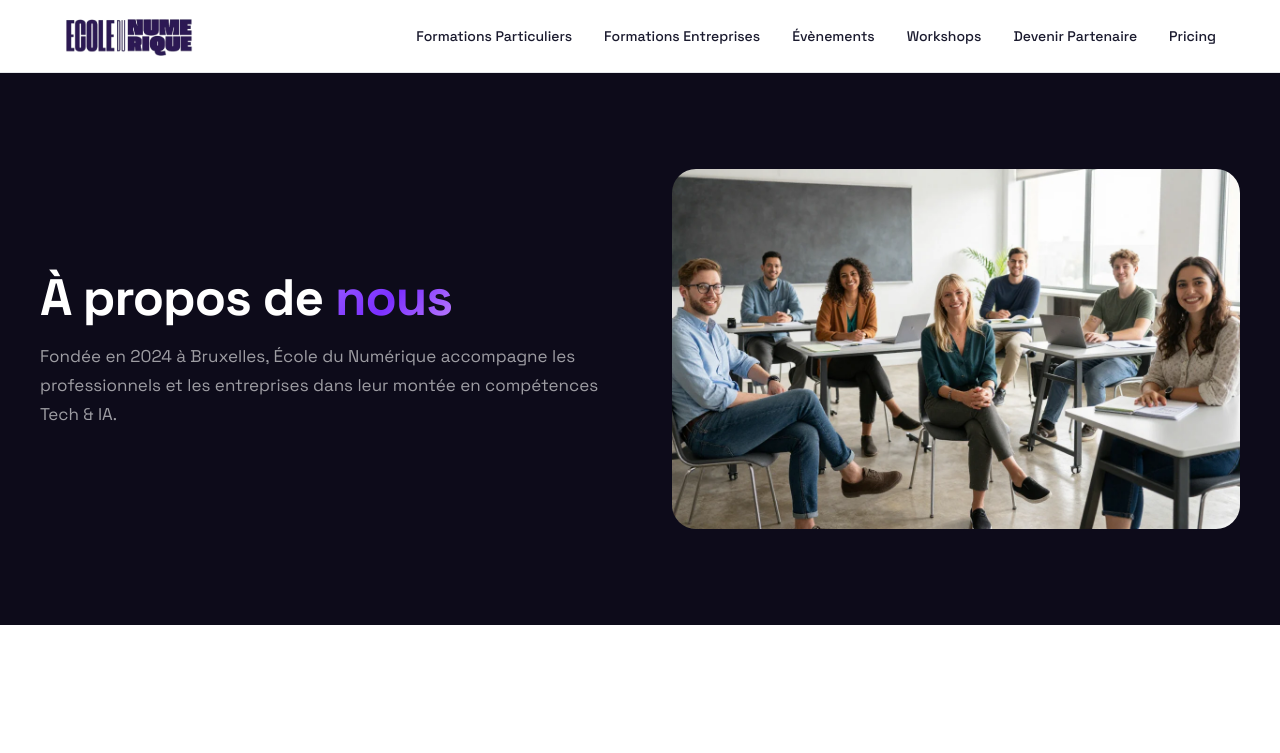
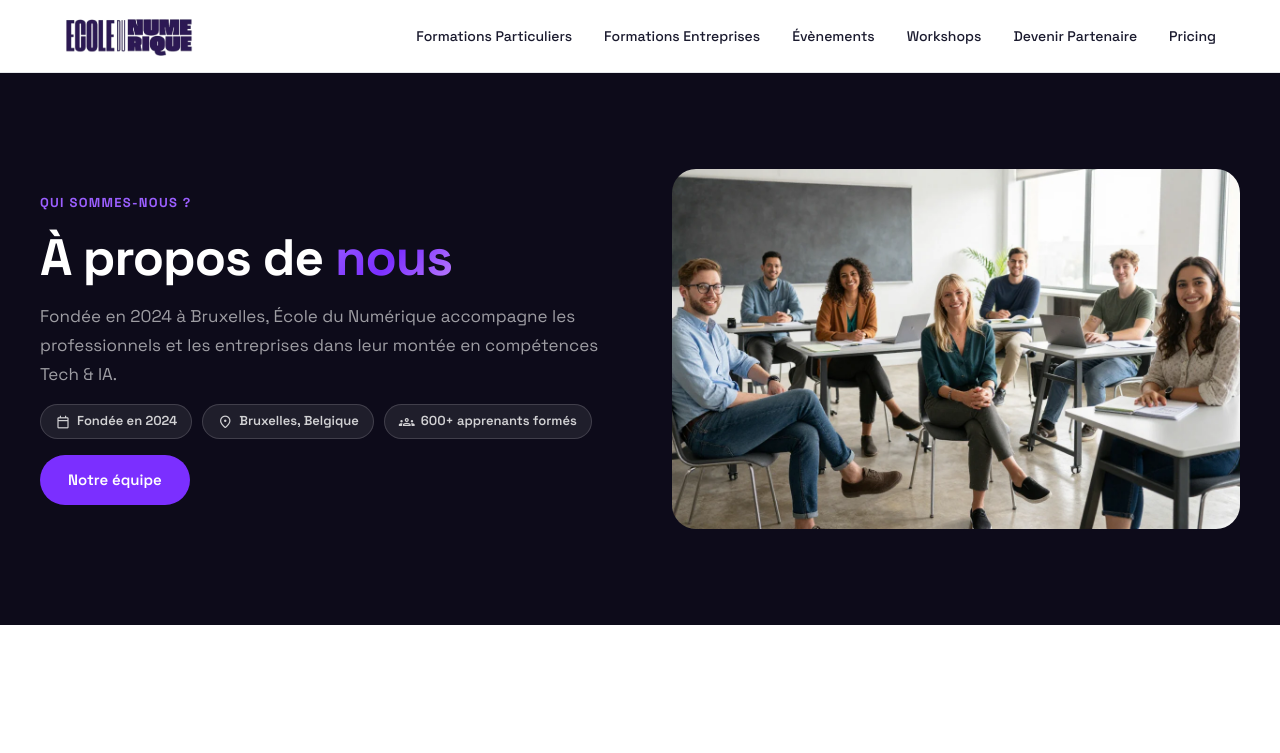
Before and after one commit to kuatejoelparfait-Data/ecole-du-numerique, a React (Vite) app in the folder ecole-du-numerique/: page /a-propos in a window 1280 px wide. Shown: the top 753 px of the page. Built offline with nearby package versions, Linux system fonts and the light colour scheme.

Commit message:
Enrichissement du hero de la page About
- Eyebrow, badges et CTA scroll vers la section équipe
- id="about-team" ajouté sur la section équipe

```diff
--- a/ecole-du-numerique/src/pages/About/AboutHero/AboutHero.css
+++ b/ecole-du-numerique/src/pages/About/AboutHero/AboutHero.css
@@ -16,6 +16,14 @@
   flex-direction: column;
   gap: 16px;
   flex: 1;
+}
+
+.about-hero__eyebrow {
+  font-size: 13px;
+  font-weight: 700;
+  text-transform: uppercase;
+  letter-spacing: 0.1em;
+  color: var(--purple-light);
 }
 
 .about-hero__title {
@@ -37,6 +45,47 @@
   font-size: 17px;
   line-height: 1.7;
   color: rgba(255, 255, 255, 0.6);
+}
+
+.about-hero__badges {
+  display: flex;
+  flex-wrap: wrap;
+  gap: 10px;
+}
+
+.about-hero__badge {
+  display: inline-flex;
+  align-items: center;
+  gap: 6px;
+  font-size: 13px;
+  font-weight: 600;
+  color: rgba(255, 255, 255, 0.8);
+  background: rgba(255, 255, 255, 0.08);
+  border: 1px solid rgba(255, 255, 255, 0.15);
+  border-radius: 99px;
+  padding: 6px 14px;
+}
+
+.about-hero__badge .material-symbols-rounded {
+  font-size: 16px;
+}
+
+.about-hero__cta {
+  display: inline-flex;
+  align-items: center;
+  font-size: 15px;
+  font-weight: 600;
+  color: var(--white);
+  background: var(--purple);
+  padding: 13px 28px;
+  border-radius: 99px;
+  transition: background 0.2s, transform 0.2s;
+  width: fit-content;
+}
+
+.about-hero__cta:hover {
+  background: var(--purple-light);
+  transform: translateY(-1px);
 }
 
 .about-hero__img-wrapper {
--- a/ecole-du-numerique/src/pages/About/AboutHero/AboutHero.jsx
+++ b/ecole-du-numerique/src/pages/About/AboutHero/AboutHero.jsx
@@ -1,10 +1,17 @@
 import './AboutHero.css'
+
+const badges = [
+  { icon: 'calendar_today', label: 'Fondée en 2024' },
+  { icon: 'location_on', label: 'Bruxelles, Belgique' },
+  { icon: 'groups', label: '600+ apprenants formés' },
+]
 
 export default function AboutHero() {
   return (
     <section className="about-hero">
       <div className="about-hero__container">
         <div className="about-hero__content">
+          <p className="about-hero__eyebrow">Qui sommes-nous ?</p>
           <h1 className="about-hero__title">
             À propos de <span className="about-hero__accent">nous</span>
           </h1>
@@ -12,6 +19,17 @@ export default function AboutHero() {
             Fondée en 2024 à Bruxelles, École du Numérique accompagne les professionnels
             et les entreprises dans leur montée en compétences Tech & IA.
           </p>
+          <div className="about-hero__badges">
+            {badges.map(b => (
+              <span key={b.label} className="about-hero__badge">
+                <span className="material-symbols-rounded">{b.icon}</span>
+                {b.label}
+              </span>
+            ))}
+          </div>
+          <a href="#about-team" className="about-hero__cta">
+            Notre équipe
+          </a>
         </div>
         <div className="about-hero__img-wrapper">
           <img
--- a/ecole-du-numerique/src/pages/About/AboutTeam/AboutTeam.jsx
+++ b/ecole-du-numerique/src/pages/About/AboutTeam/AboutTeam.jsx
@@ -9,7 +9,7 @@ const members = [
 
 export default function AboutTeam() {
   return (
-    <section className="about-team">
+    <section id="about-team" className="about-team">
       <div className="about-team__container">
         <div className="about-team__header">
           <h2 className="about-team__title">
```
